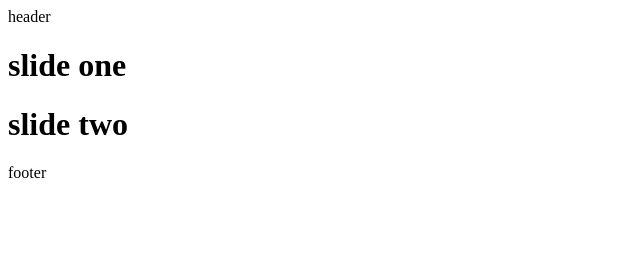
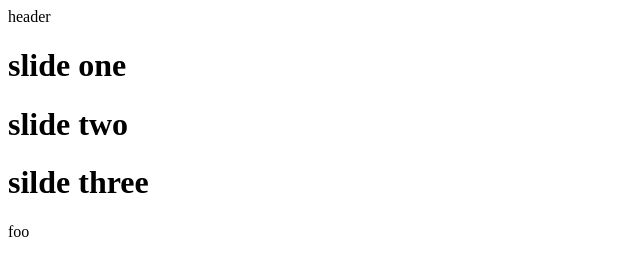
Before and after one commit to MahdiGhanbarin/git, a plain HTML site: page index.html in a window 1280 px wide. Shown: the whole page, without its empty margins (0-640 px from the left). Drawn offline with Linux system fonts and the light colour scheme.

Commit message:
silde three

```diff
--- a/index.html
+++ b/index.html
@@ -12,9 +12,10 @@
   <div class="slider">
     <h1>slide one</h1>
     <h1>slide two</h1>
+    <h1>silde three</h1>
   </div>
   <footer>
-    footer
+    foo
   </footer>
 </body>
 </html>
```
